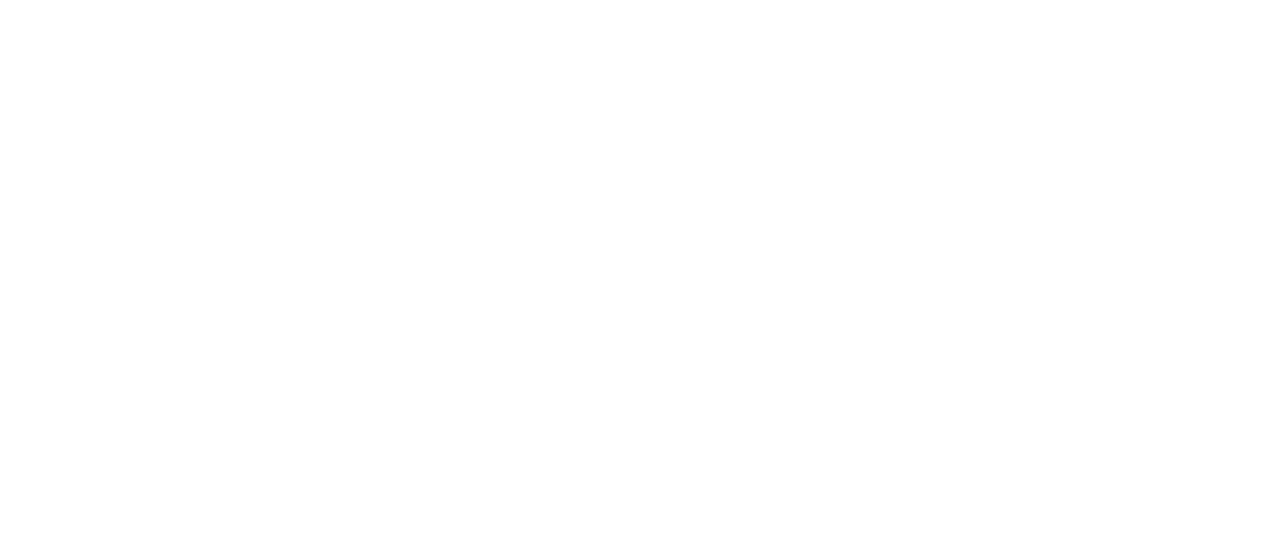
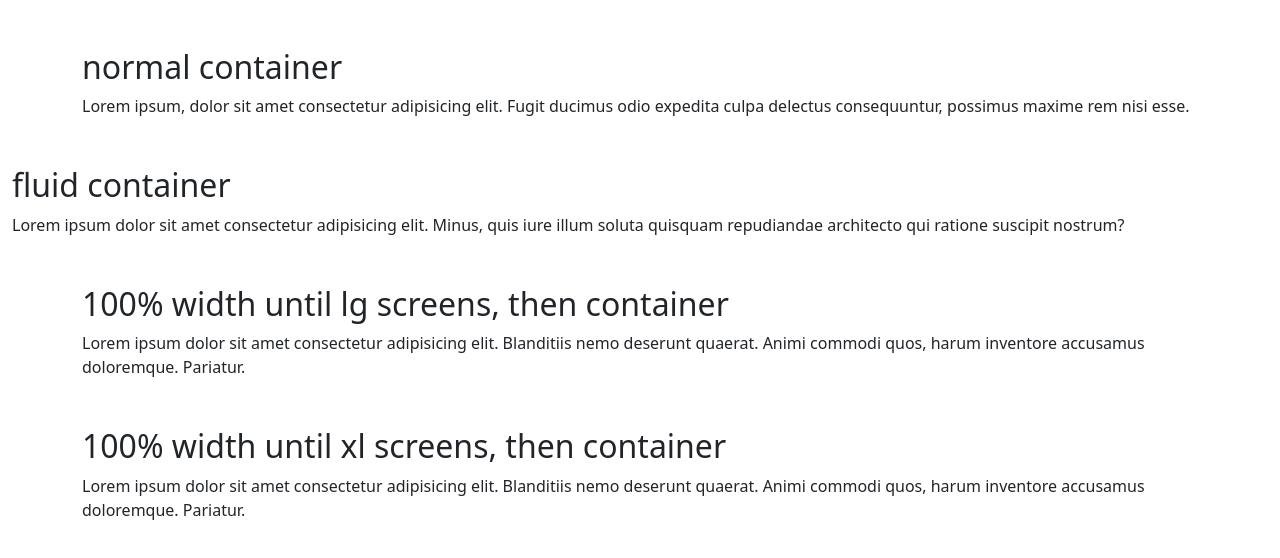
Before and after one commit to dannyhma/Bootstrap, a plain HTML site: page site/content/containers.html in a window 1280 px wide. Drawn offline with Linux system fonts and the light colour scheme.

Commit message:
update code

```diff
--- a/site/content/containers.html
+++ b/site/content/containers.html
@@ -5,5 +5,45 @@
     <meta name="viewport" content="width=device-width, initial-scale=1.0" />
     <title>Containers</title>
   </head>
-  <body></body>
+  <body>
+    <div class="container my-5">
+      <h2>normal container</h2>
+      <p>
+        Lorem ipsum, dolor sit amet consectetur adipisicing elit. Fugit ducimus
+        odio expedita culpa delectus consequuntur, possimus maxime rem nisi
+        esse.
+      </p>
+    </div>
+
+    <div class="container-fluid">
+      <h2>fluid container</h2>
+      <p>
+        Lorem ipsum dolor sit amet consectetur adipisicing elit. Minus, quis
+        iure illum soluta quisquam repudiandae architecto qui ratione suscipit
+        nostrum?
+      </p>
+    </div>
+
+    <div class="container-lg my-5">
+      <h2>100% width until lg screens, then container</h2>
+      <p>
+        Lorem ipsum dolor sit amet consectetur adipisicing elit. Blanditiis nemo
+        deserunt quaerat. Animi commodi quos, harum inventore accusamus
+        doloremque. Pariatur.
+      </p>
+    </div>
+
+    <div class="container-xl my-5">
+      <h2>100% width until xl screens, then container</h2>
+      <p>
+        Lorem ipsum dolor sit amet consectetur adipisicing elit. Blanditiis nemo
+        deserunt quaerat. Animi commodi quos, harum inventore accusamus
+        doloremque. Pariatur.
+      </p>
+    </div>
+  </body>
 </html>
+
+<link rel="stylesheet" href="/dist/css/bootstrap.css" />
+
+<script src="/dist/js/bootstrap.js"></script>
```
Also changed, not shown: site/content/grid_layout.html (added, +9 -0 lines).
